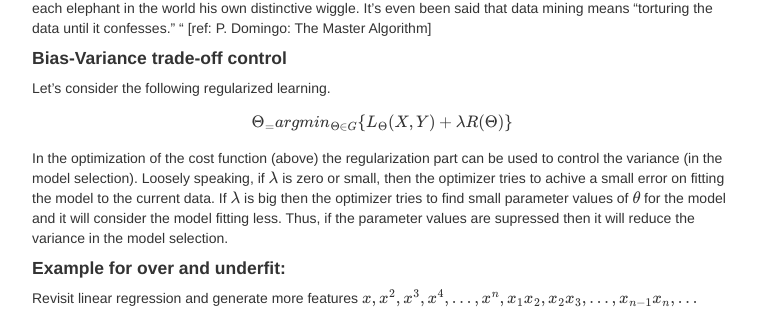
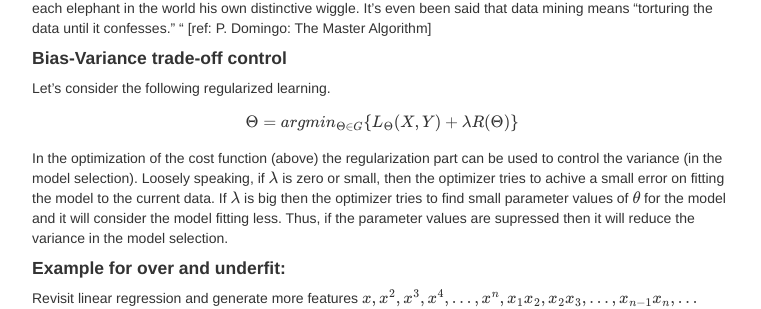
Before and after one commit to kfattila/kfattila.github.io, a Jekyll site: the page built from pages/Regularization.md, in a window 1280 px wide and 900 px high, scrolled down 709 px. Shown: the part 145-454 px from the top of the window, without its empty margins (258-1019 px from the left). Built offline with Jekyll 4.4.1, drawn with Linux system fonts in a browser that asks for light colours; formulas are drawn with MathJax 3; comment, search, counter and statistics services are not loaded.

Commit message:
lectures

```diff
--- a/pages/Regularization.md
+++ b/pages/Regularization.md
@@ -19,7 +19,7 @@ The Bible Code, a 1998 bestseller, claimed that the Bible contains predictions o
 #### Bias-Variance trade-off control
 
 Let's consider the following regularized learning.
-\\[\Theta_ = argmin_{\Theta \in G}\\{L_{\Theta}(X,Y) + \lambda R(\Theta)\\}\\]
+\\[\Theta = argmin_{\Theta \in G}\\{L_{\Theta}(X,Y) + \lambda R(\Theta)\\}\\]
 
 In the optimization of the cost function (above) the regularization part can be used to control the variance (in the model selection). Loosely speaking, if \\(\lambda\\) is zero or small, then the optimizer tries to achive a small error on fitting the model to the current data. If \\(\lambda\\) is big then the optimizer tries to find small parameter values of \\(\theta\\) for the model and it will consider the model fitting less. Thus, if the parameter values are supressed then it will reduce the variance in the model selection.
 
```
